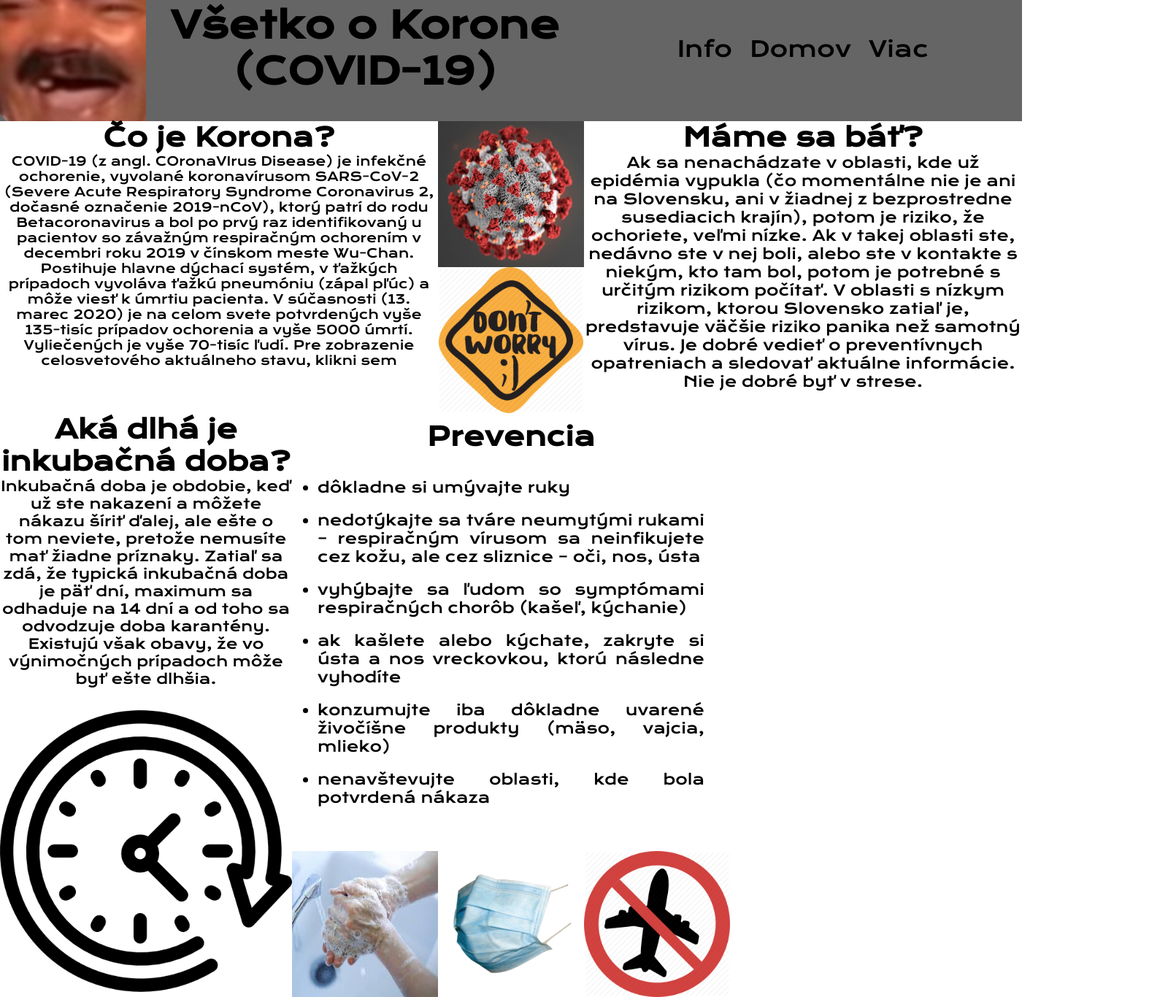
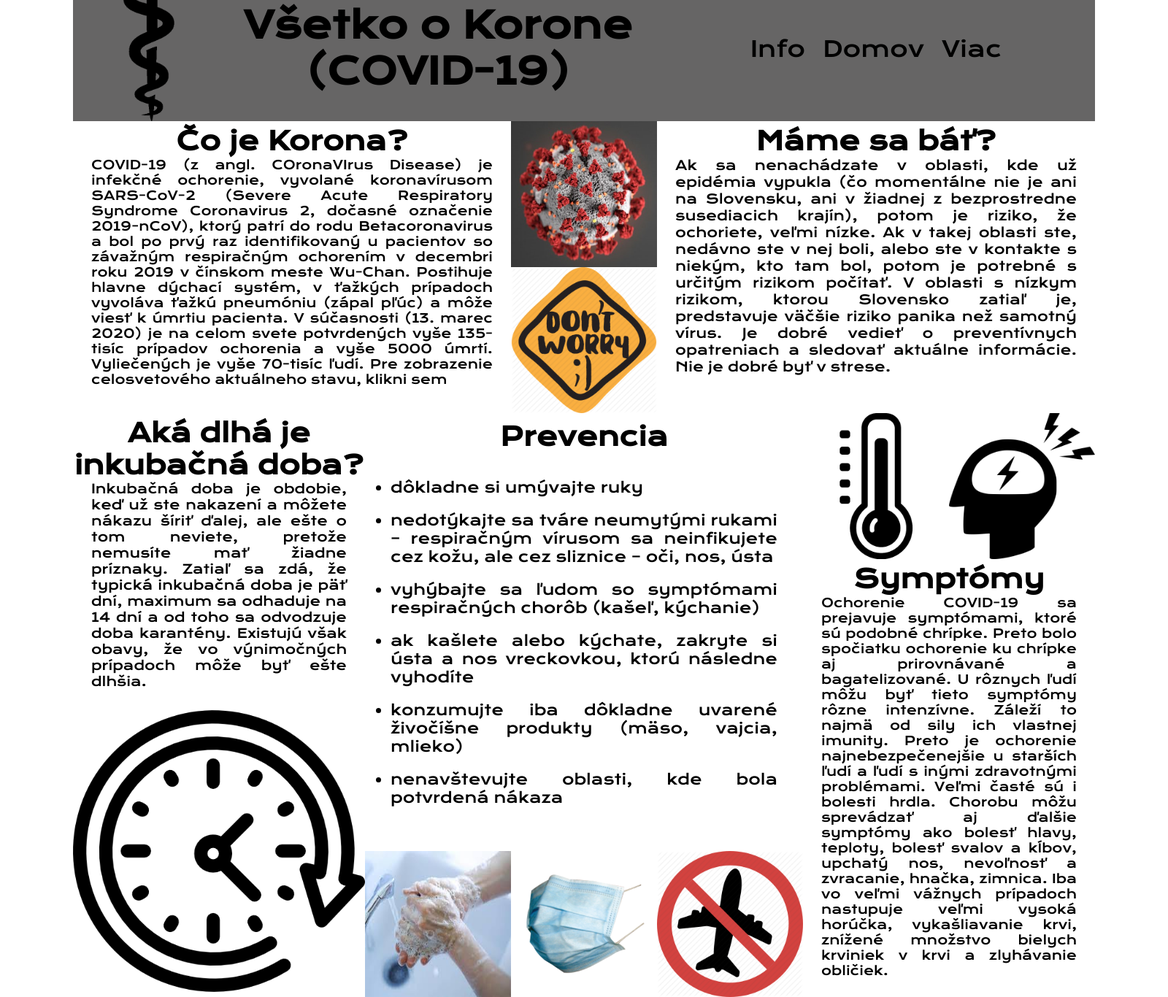
Before and after one commit to TheFatMan43/TIU-CORONA, a plain HTML site: page TIU CORONA/index.html in a window 1280 px wide. Shown: the part 34-1400 px from the top of the page at 73% size, 1600 px wide, since content can reach past the window. Drawn offline with nearby package versions, Linux system fonts and the light colour scheme.

Commit message:
Add files via upload

```diff
--- a/TIU CORONA/index.html
+++ b/TIU CORONA/index.html
@@ -8,6 +8,7 @@
     <title>COVID-19</title>
 </head>
 <body>
+    <div class="wrapper">
         <div id="Logo"> </div>
         <div id="Nazov">
             <hgroup>
@@ -22,7 +23,6 @@
                     <li><a href="https://www.health.gov.sk/Titulka" target="_blank">Viac</a></li>
                 </ul>
             </nav>
-    </div>
         <div class="Text1"><h3>Čo je Korona?</h3><p>COVID-19 (z angl. COronaVIrus Disease) je infekčné ochorenie, vyvolané koronavírusom SARS-CoV-2 (Severe Acute Respiratory Syndrome Coronavirus 2, dočasné označenie 2019-nCoV), ktorý patrí do rodu Betacoronavirus a bol po prvý raz identifikovaný u pacientov so závažným respiračným ochorením v decembri roku 2019 v čínskom meste Wu-Chan. Postihuje hlavne dýchací systém, v ťažkých prípadoch vyvoláva ťažkú pneumóniu (zápal pľúc) a môže viesť k úmrtiu pacienta. V súčasnosti (13. marec 2020) je na celom svete potvrdených vyše 135-tisíc prípadov ochorenia a vyše 5000 úmrtí. Vyliečených je vyše 70-tisíc ľudí. Pre zobrazenie celosvetového aktuálneho stavu, klikni <a href="https://covid19viruslive.com/cs/" target="_blank">sem</a></p></div>
         <div class="Text2"><h3>Máme sa báť?</h3><p>Ak sa nenachádzate v oblasti, kde už epidémia vypukla (čo momentálne nie je ani na Slovensku, ani v žiadnej z bezprostredne susediacich krajín), potom je riziko, že ochoriete, veľmi nízke. Ak v takej oblasti ste, nedávno ste v nej boli, alebo ste v kontakte s niekým, kto tam bol, potom je potrebné s určitým rizikom počítať. V oblasti s nízkym rizikom, ktorou Slovensko zatiaľ je, predstavuje väčšie riziko panika než samotný vírus. Je dobré vedieť o preventívnych opatreniach a sledovať aktuálne informácie. Nie je dobré byť v strese.</p></div>
         <div class="Text3"><h3>Aká dlhá je inkubačná doba?</h3><p>Inkubačná doba je obdobie, keď už ste nakazení a môžete nákazu šíriť ďalej, ale ešte o tom neviete, pretože nemusíte mať žiadne príznaky. Zatiaľ sa zdá, že typická inkubačná doba je päť dní, maximum sa odhaduje na 14 dní a od toho sa odvodzuje doba karantény. Existujú však obavy, že vo výnimočných prípadoch môže byť ešte dlhšia.</p></div>
@@ -37,7 +37,7 @@
                 <li>nenavštevujte oblasti, kde bola potvrdená nákaza</li>
             </ul>
         </div>
-    <div class="Text5"></div>
+        <div class="Text5"><h3>Symptómy</h3><p>Ochorenie COVID-19 sa prejavuje symptómami, ktoré sú podobné chrípke. Preto bolo spočiatku ochorenie ku chrípke aj prirovnávané a bagatelizované. U rôznych ľudí môžu byť tieto symptómy rôzne intenzívne. Záleží to najmä od sily ich vlastnej imunity. Preto je ochorenie najnebezpečenejšie u starších ľudí a ľudí s inými zdravotnými problémami. Veľmi časté sú i bolesti hrdla. Chorobu môžu sprevádzať aj ďalšie symptómy ako bolesť hlavy, teploty, bolesť svalov a kĺbov, upchatý nos, nevoľnosť a zvracanie, hnačka, zimnica. Iba vo veľmi vážnych prípadoch nastupuje veľmi vysoká horúčka, vykašliavanie krvi, znížené množstvo bielych krviniek v krvi a zlyhávanie obličiek. </p></div>
         <div class="Foto1"></div>
         <div class="Foto2"></div>
         <div class="Foto3"></div>
@@ -46,5 +46,6 @@
         <div class="Foto6"></div>
         <div class="Foto7"></div>
         <div class="Foto8"></div>
+    </div>
 </body>
 </html>
--- a/TIU CORONA/main.css
+++ b/TIU CORONA/main.css
@@ -1,6 +1,13 @@
 *{margin: 0; padding: 0;}
 
 body {
+    width: 1600px;
+
+}
+
+.wrapper {
+    width: 1400px;
+    margin: 0 auto;
     display: grid;
     grid-template-columns: repeat(7, 200px);
     grid-template-rows: repeat(7, 200px);
@@ -16,7 +23,7 @@ body {
 
 #Logo {
     grid-area: Logo;
-    background-image: url(0cd.png);
+    background-image: url(medic.png);
     background-repeat:no-repeat;
     background-size:100% 100%;
     background-color: rgb(102, 101, 101);
@@ -154,7 +161,11 @@ nav ul li a:hover {
     transform: scaleX(1);
 }
 
-
+.Text1 p {
+    width: 550px;
+    margin: 0 auto;
+    text-align: justify;
+}
 
 
 /********TEXT2*******/
@@ -198,8 +209,13 @@ nav ul li a:hover {
 }
 
 .Text2 p {
-    font-size: 20px;
+    font-size: 18px;
+    width: 550px;
+    margin: 0 auto;
+    text-align: justify;
 }
+
+
 
 
 
@@ -244,8 +260,10 @@ nav ul li a:hover {
 }
 
 .Text3 p {
-    font-size: 19px;
-
+    font-size: 17.5px;
+    width: 350px;
+    margin: 0 auto;
+    text-align: justify;
 }
 
 
@@ -356,8 +374,16 @@ nav ul li a:hover {
     transform: scaleX(1);
 }
 
+.Text5 p {
+    font-size: 17px;
+    width: 350px;
+    margin: 0 auto;
+    text-align: justify;
+}
+
 
 h3 {
+    margin-top: 5px;
     text-align: center;
     font-size: 35px;
     font-family: 'Krona One', sans-serif;
@@ -385,6 +411,20 @@ p {
 .Foto2 {
     grid-area: Foto2;
     background-image: url(DW.png);
+    background-repeat:no-repeat;
+    background-size:100% 100%;
+}
+
+.Foto3 {
+    grid-area: Foto3;
+    background-image: url(teplota.png);
+    background-repeat:no-repeat;
+    background-size:100% 100%;
+}
+
+.Foto4 {
+    grid-area: Foto4;
+    background-image: url(img_492293.png);
     background-repeat:no-repeat;
     background-size:100% 100%;
 }
```
Also changed, not shown: TIU CORONA/img_492293.png (added), TIU CORONA/medic.png (added), TIU CORONA/teplota.png (added). Lines whose indentation alone changed are shown as unchanged.
